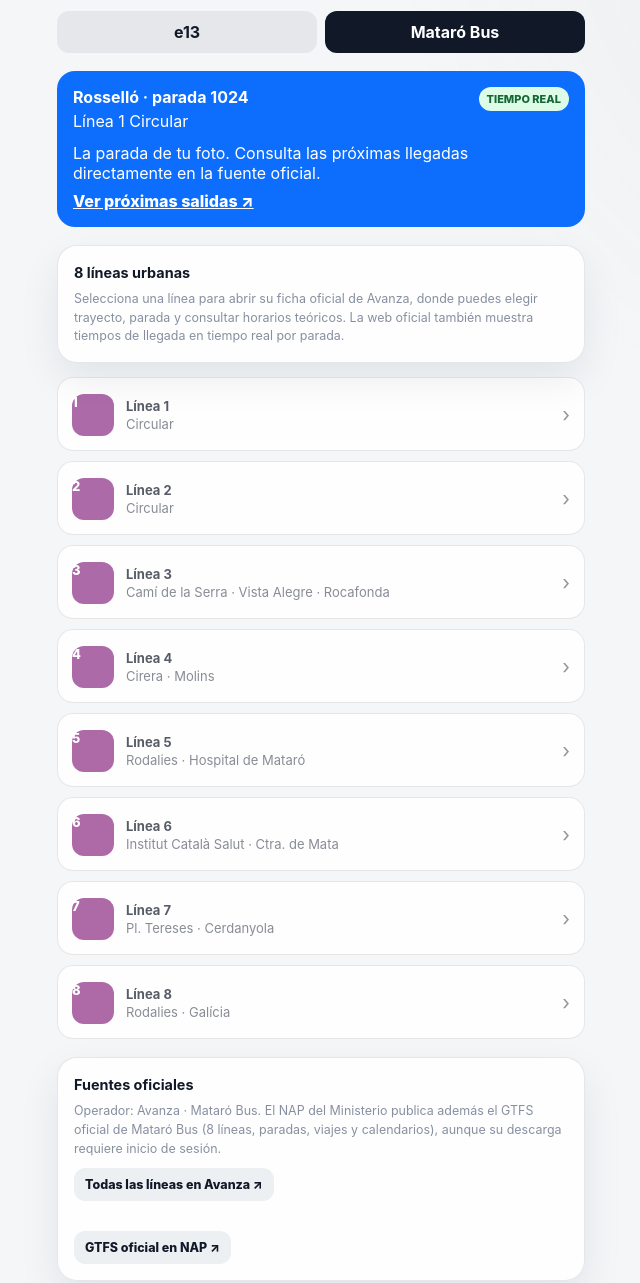
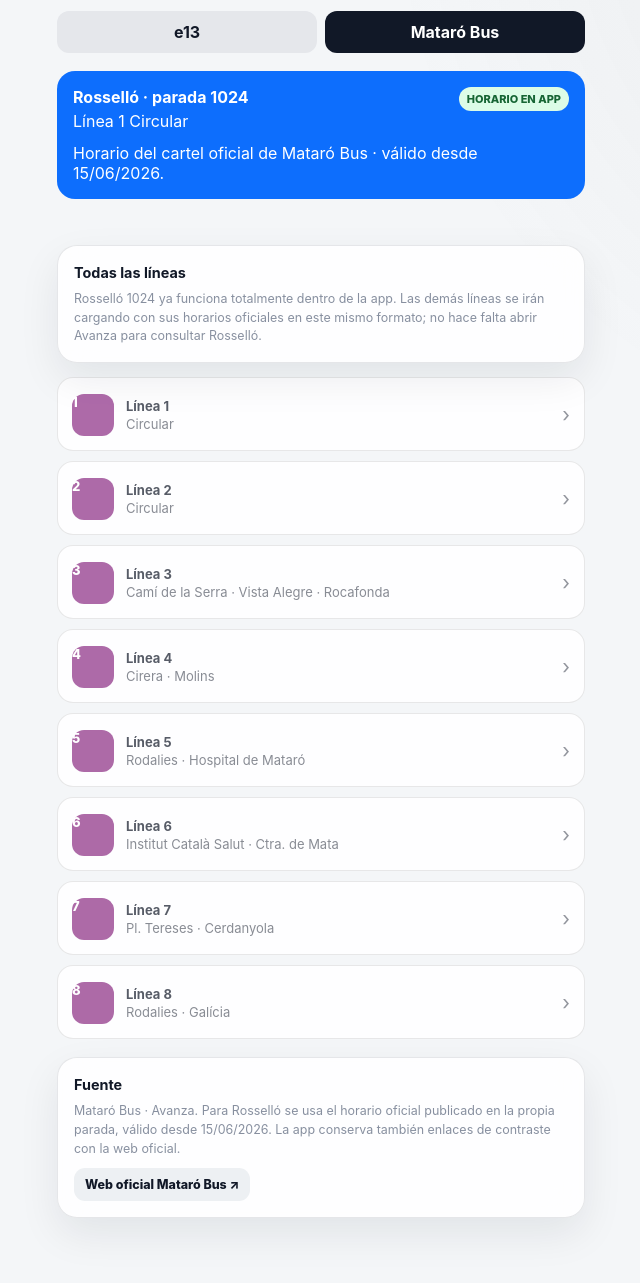
Before and after one commit to newdhas/bus-granollers-mataro, a website: page mataro-bus.html in a window 1280 px wide. Shown: the part 110-1393 px from the top of the page, without its empty margins (319-959 px from the left). After the commit the page ends 1364 px from the top, so only its background shows below. Drawn offline with Linux system fonts and the light colour scheme.

Commit message:
Show Mataró Bus schedules inside app

```diff
--- a/mataro-bus.html
+++ b/mataro-bus.html
@@ -4,23 +4,24 @@
   <meta charset="utf-8" />
   <meta name="viewport" content="width=device-width,initial-scale=1,viewport-fit=cover" />
   <meta name="theme-color" content="#111827" />
-  <meta name="description" content="Acceso rápido a líneas, paradas y horarios oficiales de Mataró Bus." />
+  <meta name="description" content="Horarios de Mataró Bus dentro de la aplicación." />
   <link rel="manifest" href="./manifest.json" />
   <link rel="icon" href="./icon.svg" />
   <link rel="stylesheet" href="./styles.css" />
   <title>Mataró Bus</title>
   <style>
-    .mode-tabs{display:grid;grid-template-columns:1fr 1fr;gap:8px;margin:14px 0 18px}.mode-tabs a{display:block;text-align:center;padding:11px 12px;border-radius:12px;text-decoration:none;font-weight:700;background:#e5e7eb;color:#111827}.mode-tabs a.active{background:#111827;color:white}.urban-grid{display:grid;gap:10px;margin-top:14px}.urban-line{display:flex;align-items:center;gap:12px;padding:14px;border-radius:16px;background:var(--card,#fff);text-decoration:none;color:inherit;border:1px solid rgba(127,127,127,.18)}.line-badge{width:42px;height:42px;border-radius:12px;display:grid;place-items:center;background:#8b2c83;color:#fff;font-size:20px;font-weight:800;flex:none}.urban-line strong{display:block}.urban-line span{display:block;font-size:13px;opacity:.7;margin-top:2px}.quick-card{margin-top:18px;padding:16px;border-radius:18px;background:#0d6efd;color:white}.quick-card a{color:white;font-weight:800}.official-note{font-size:13px;line-height:1.45;opacity:.78}.urban-head{display:flex;align-items:flex-start;justify-content:space-between;gap:10px}.live-pill{font-size:11px;font-weight:800;border-radius:999px;background:#dcfce7;color:#166534;padding:5px 8px;white-space:nowrap}
-    @media (prefers-color-scheme:dark){.mode-tabs a{background:#26313f;color:#f8fafc}.mode-tabs a.active{background:#f8fafc;color:#111827}.urban-line{background:#18212d}}
+    .mode-tabs{display:grid;grid-template-columns:1fr 1fr;gap:8px;margin:14px 0 18px}.mode-tabs a{display:block;text-align:center;padding:11px 12px;border-radius:12px;text-decoration:none;font-weight:700;background:#e5e7eb;color:#111827}.mode-tabs a.active{background:#111827;color:white}
+    .urban-grid{display:grid;gap:10px;margin-top:14px}.urban-line{display:flex;align-items:center;gap:12px;padding:14px;border-radius:16px;background:var(--card,#fff);text-decoration:none;color:inherit;border:1px solid rgba(127,127,127,.18);width:100%;text-align:left}.line-badge{width:42px;height:42px;border-radius:12px;display:grid;place-items:center;background:#8b2c83;color:#fff;font-size:20px;font-weight:800;flex:none}.urban-line strong{display:block}.urban-line span{display:block;font-size:13px;opacity:.7;margin-top:2px}
+    .quick-card{margin-top:18px;padding:16px;border-radius:18px;background:#0d6efd;color:white}.urban-head{display:flex;align-items:flex-start;justify-content:space-between;gap:10px}.source-pill{font-size:11px;font-weight:800;border-radius:999px;background:#dcfce7;color:#166534;padding:5px 8px;white-space:nowrap}
+    .schedule-panel{margin-top:14px}.schedule-tabs{display:flex;gap:7px;overflow:auto;padding-bottom:4px}.schedule-tabs button{border:0;border-radius:999px;padding:8px 11px;font-weight:700;white-space:nowrap;background:#e5e7eb;color:#111827}.schedule-tabs button.active{background:#8b2c83;color:white}
+    .urban-next{margin-top:12px;padding:18px;border-radius:20px;background:#8b2c83;color:white}.urban-next .time{font-size:48px;font-weight:850;line-height:1}.urban-next .count{font-weight:700;margin-top:5px}.departures{display:grid;gap:8px;margin-top:10px}.departure-row{display:flex;justify-content:space-between;align-items:center;padding:12px 14px;border-radius:14px;background:var(--card,#fff);border:1px solid rgba(127,127,127,.18)}.departure-row strong{font-size:23px}.departure-row span{font-size:13px;opacity:.72}.hidden{display:none!important}.official-note{font-size:13px;line-height:1.45;opacity:.78}
+    @media (prefers-color-scheme:dark){.mode-tabs a{background:#26313f;color:#f8fafc}.mode-tabs a.active{background:#f8fafc;color:#111827}.urban-line,.departure-row{background:#18212d}.schedule-tabs button{background:#26313f;color:#f8fafc}}
   </style>
 </head>
 <body>
   <main class="app-shell">
     <header class="topbar">
-      <div>
-        <p class="eyebrow">Mataró Bus · Avanza</p>
-        <h1>Líneas y horarios</h1>
-      </div>
+      <div><p class="eyebrow">Mataró Bus</p><h1>Próximo bus</h1></div>
       <div class="clock" id="urbanClock">--:--</div>
     </header>
 
@@ -32,24 +33,28 @@
     <section class="quick-card">
       <div class="urban-head">
         <div><strong>Rosselló · parada 1024</strong><div style="margin-top:4px">Línea 1 Circular</div></div>
-        <span class="live-pill">TIEMPO REAL</span>
+        <span class="source-pill">HORARIO EN APP</span>
       </div>
-      <p style="margin:12px 0 8px">La parada de tu foto. Consulta las próximas llegadas directamente en la fuente oficial.</p>
-      <a href="https://mataro.avanzagrupo.com/ca/detalleparada?busStop=1024&busline=1" target="_blank" rel="noopener noreferrer">Ver próximas salidas ↗</a>
+      <p style="margin:12px 0 0">Horario del cartel oficial de Mataró Bus · válido desde 15/06/2026.</p>
+    </section>
+
+    <section class="schedule-panel" id="rosselloPanel">
+      <div class="schedule-tabs" id="scheduleTabs"></div>
+      <div id="urbanNext"></div>
+      <div class="departures" id="urbanDepartures"></div>
     </section>
 
     <section class="info-card">
-      <strong>8 líneas urbanas</strong>
-      <p class="official-note">Selecciona una línea para abrir su ficha oficial de Avanza, donde puedes elegir trayecto, parada y consultar horarios teóricos. La web oficial también muestra tiempos de llegada en tiempo real por parada.</p>
+      <strong>Todas las líneas</strong>
+      <p class="official-note">Rosselló 1024 ya funciona totalmente dentro de la app. Las demás líneas se irán cargando con sus horarios oficiales en este mismo formato; no hace falta abrir Avanza para consultar Rosselló.</p>
     </section>
 
     <section class="urban-grid" id="urbanLines"></section>
 
     <section class="info-card">
-      <strong>Fuentes oficiales</strong>
-      <p class="official-note">Operador: Avanza · Mataró Bus. El NAP del Ministerio publica además el GTFS oficial de Mataró Bus (8 líneas, paradas, viajes y calendarios), aunque su descarga requiere inicio de sesión.</p>
-      <a class="official-link" href="https://mataro.avanzagrupo.com/lineas-y-horarios/todas-las-lineas" target="_blank" rel="noopener noreferrer">Todas las líneas en Avanza ↗</a><br><br>
-      <a class="official-link" href="https://nap.transportes.gob.es/Files/Detail/972" target="_blank" rel="noopener noreferrer">GTFS oficial en NAP ↗</a>
+      <strong>Fuente</strong>
+      <p class="official-note">Mataró Bus · Avanza. Para Rosselló se usa el horario oficial publicado en la propia parada, válido desde 15/06/2026. La app conserva también enlaces de contraste con la web oficial.</p>
+      <a class="official-link" href="https://mataro.avanzagrupo.com/lineas-y-horarios/todas-las-lineas" target="_blank" rel="noopener noreferrer">Web oficial Mataró Bus ↗</a>
     </section>
   </main>
   <script type="module" src="./mataro-bus.js"></script>
```
